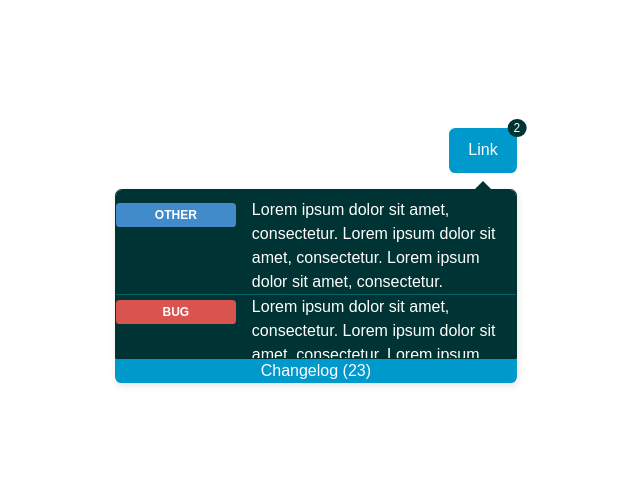
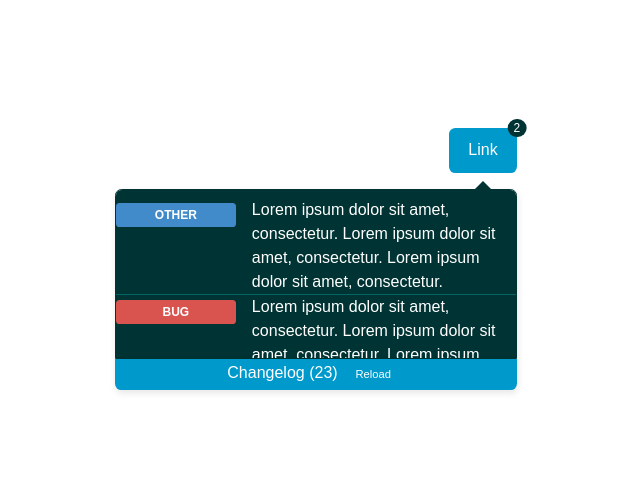
Before and after one commit to uberVU/github-changelog, a plain HTML site: page index.html in a window 1280 px wide. Shown: the whole page, without its empty margins (157-797 px from the left). Drawn offline with Linux system fonts and the light colour scheme.

Commit message:
add reload button to list footer

```diff
--- a/index.html
+++ b/index.html
@@ -44,7 +44,7 @@
           <p>Lorem ipsum dolor sit amet, consectetur.</p>
         </li>
       </ul>
-      <div class="changelog-footer">Changelog (23)</div>
+      <div class="changelog-footer">Changelog (23) <a class="btn small">Reload</a></div>
     </div>
   </div>
 </div><!--end main-->
```
